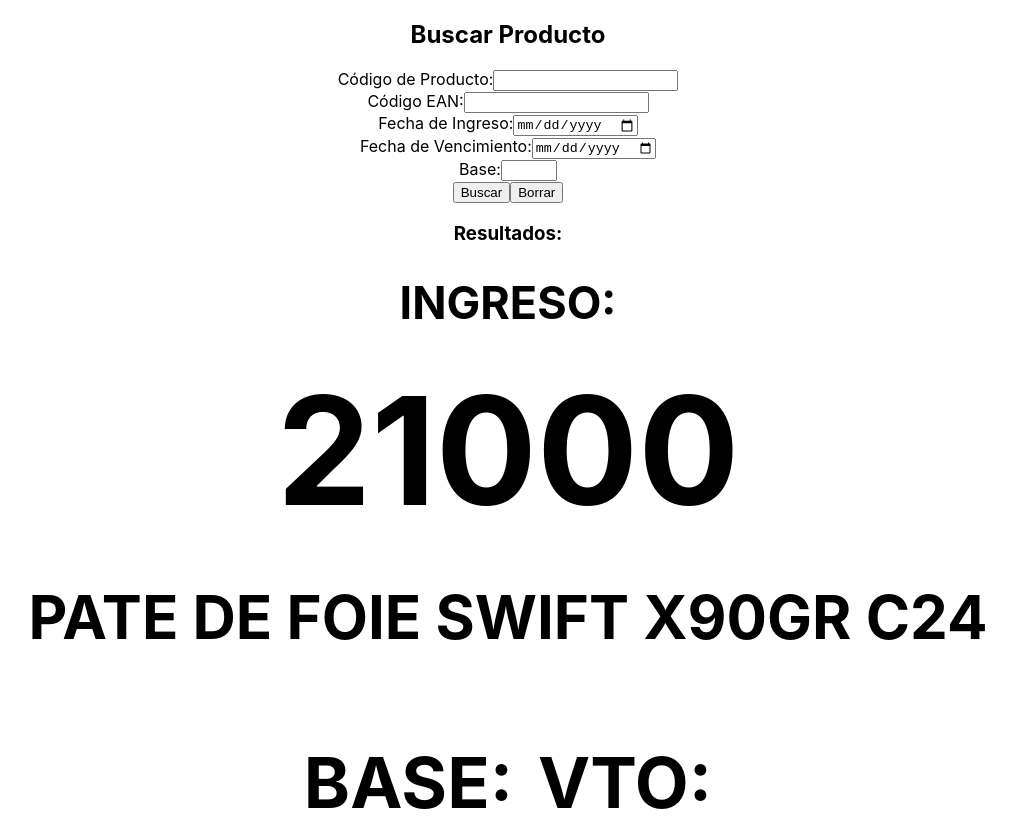
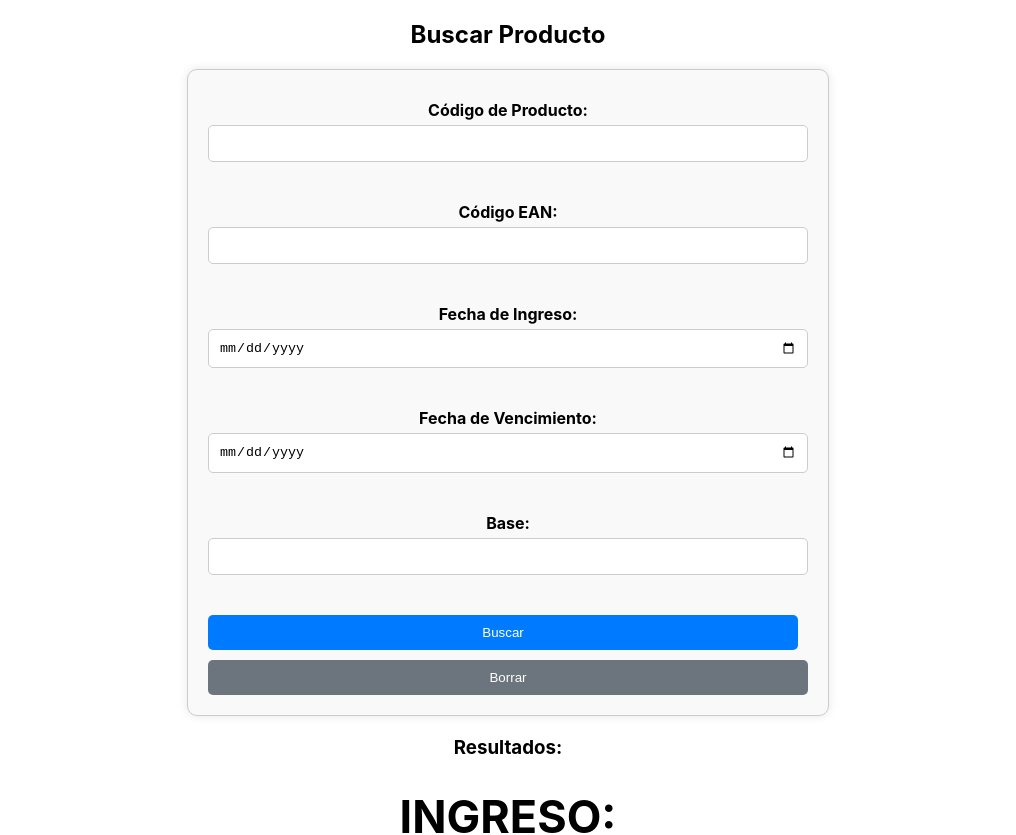
Before and after one commit to Francoosman12/deposito, a React (Create React App) app: page / in a window 1280 px wide. Shown: the top 835 px of the page, without its empty margins (132-1148 px from the left). Built offline with nearby package versions, Linux system fonts and the light colour scheme.

Commit message:
Ultimos cambios 19-07

```diff
--- a/public/index.html
+++ b/public/index.html
@@ -24,7 +24,7 @@
       work correctly both with client-side routing and a non-root public URL.
       Learn how to configure a non-root public URL by running `npm run build`.
     -->
-    <title>Osman, Franco</title>
+    <title>Deposito - PDV</title>
   </head>
   <body>
     <noscript>You need to enable JavaScript to run this app.</noscript>
--- a/src/ProductSearch.css
+++ b/src/ProductSearch.css
@@ -1,20 +1,100 @@
-.flex{
+/* Estilos para el formulario */
+form.no-print {
+    max-width: 600px;
+    margin: 20px auto;
+    padding: 20px;
+    border: 1px solid #ccc;
+    border-radius: 10px;
+    background-color: #f9f9f9;
+    box-shadow: 0 0 10px rgba(0, 0, 0, 0.1);
+    display: flex;
+    flex-direction: column;
+  }
+
+  form.no-print label {
+    font-weight: bold;
+    margin-bottom: 5px;
+    margin-top: 10px;
+  }
+
+  form.no-print input {
+    padding: 10px;
+    border: 1px solid #ccc;
+    border-radius: 5px;
+    margin-bottom: 10px;
+    width: 100%;
+    box-sizing: border-box;
+  }
+
+  form.no-print button {
+    padding: 10px 20px;
+    border: none;
+    border-radius: 5px;
+    cursor: pointer;
+    margin-top: 10px;
+  }
+
+  form.no-print button[type="submit"] {
+    background-color: #007bff;
+    color: white;
+    margin-right: 10px;
+  }
+
+  form.no-print button[type="button"] {
+    background-color: #6c757d;
+    color: white;
+  }
+
+  /* Estilos para los resultados impresos */
+  .flex {
     display: flex;
     justify-content: center;
     font-size: 35px;
-}
-.vto{
+  }
+
+  .vto {
     padding-left: 25px;
-}
-.print-results{
+  }
+
+  .print-results {
     font-size: 30px;
     padding: 0px;
-}
-.cod{
+  }
+
+  .cod {
     font-size: 150px;
     padding: 0px;
     margin: 0px;
-}
-.ingreso{
+  }
+
+  .ingreso {
     font-size: 45px;
-}
+  }
+
+  /* Estilos de impresión */
+  @media print {
+    .no-print {
+      display: none !important;
+    }
+
+    @page {
+      size: A4 landscape;
+      margin: 10mm;
+    }
+
+    .print-results li {
+      font-size: 20px; /* Ajustar el tamaño de fuente para que los resultados quepan en una página */
+    }
+
+    .flex {
+      font-size: 25px;
+    }
+
+    .cod {
+      font-size: 150px;
+    }
+
+    .ingreso {
+      font-size: 50px;
+    }
+  }
--- a/src/components/ProductSearch.js
+++ b/src/components/ProductSearch.js
@@ -92,7 +92,7 @@
 
   const guardarComoPDF = () => {
     if (validarCampos()) {
-      const doc = new jsPDF();
+      const doc = new jsPDF('landscape');
       let y = 10;
       doc.text('Resultados de Búsqueda', 10, y);
       y += 10;
@@ -191,14 +191,6 @@
 
       <button onClick={imprimirDatos} className="no-print" disabled={!validarCampos()}>Imprimir Resultados</button>
       <button onClick={guardarComoPDF} className="no-print" disabled={!validarCampos()}>Guardar como PDF</button>
-
-      <style jsx>{`
-        @media print {
-          .no-print {
-            display: none;
-          }
-        }
-      `}</style>
     </div>
   );
 }
```
